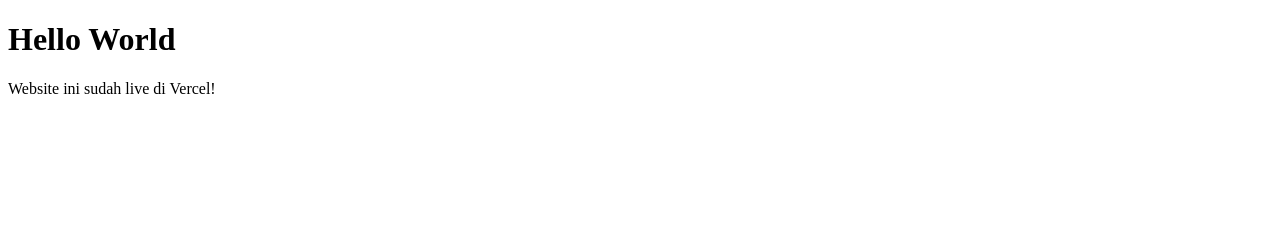
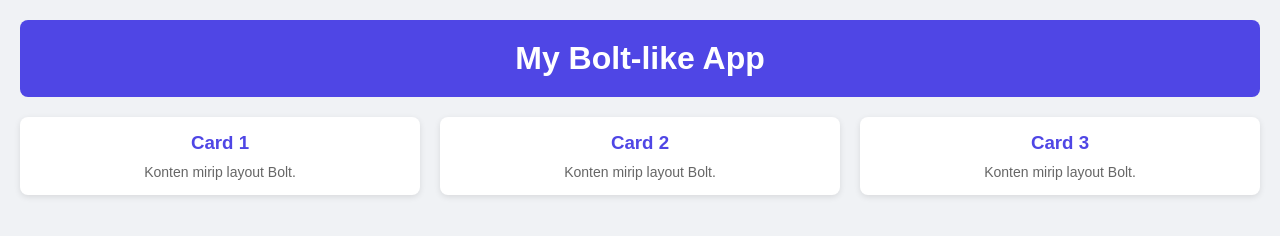
Before and after one commit to roisardhan27-bit/my-app, a plain HTML site: page index.html in a window 1280 px wide. Drawn offline with Linux system fonts and the light colour scheme.

Commit message:
Update index.html

```diff
--- a/index.html
+++ b/index.html
@@ -2,10 +2,70 @@
 <html lang="en">
 <head>
     <meta charset="UTF-8">
-    <title>My App</title>
+    <meta name="viewport" content="width=device-width, initial-scale=1.0">
+    <title>My Bolt-like App</title>
+    <style>
+        /* Basic reset */
+        * { margin: 0; padding: 0; box-sizing: border-box; font-family: sans-serif; }
+
+        body {
+            background-color: #f0f2f5;
+            color: #333;
+            padding: 20px;
+        }
+
+        header {
+            background-color: #4f46e5;
+            color: white;
+            padding: 20px;
+            text-align: center;
+            border-radius: 8px;
+            margin-bottom: 20px;
+        }
+
+        .card-container {
+            display: grid;
+            grid-template-columns: repeat(auto-fit, minmax(200px, 1fr));
+            gap: 20px;
+        }
+
+        .card {
+            background-color: white;
+            padding: 15px;
+            border-radius: 8px;
+            box-shadow: 0 2px 6px rgba(0,0,0,0.1);
+            text-align: center;
+        }
+
+        .card h3 {
+            margin-bottom: 10px;
+            color: #4f46e5;
+        }
+
+        .card p {
+            font-size: 14px;
+            color: #666;
+        }
+    </style>
 </head>
 <body>
-    <h1>Hello World</h1>
-    <p>Website ini sudah live di Vercel!</p>
+    <header>
+        <h1>My Bolt-like App</h1>
+    </header>
+
+    <div class="card-container">
+        <div class="card">
+            <h3>Card 1</h3>
+            <p>Konten mirip layout Bolt.</p>
+        </div>
+        <div class="card">
+            <h3>Card 2</h3>
+            <p>Konten mirip layout Bolt.</p>
+        </div>
+        <div class="card">
+            <h3>Card 3</h3>
+            <p>Konten mirip layout Bolt.</p>
+        </div>
+    </div>
 </body>
 </html>
```
